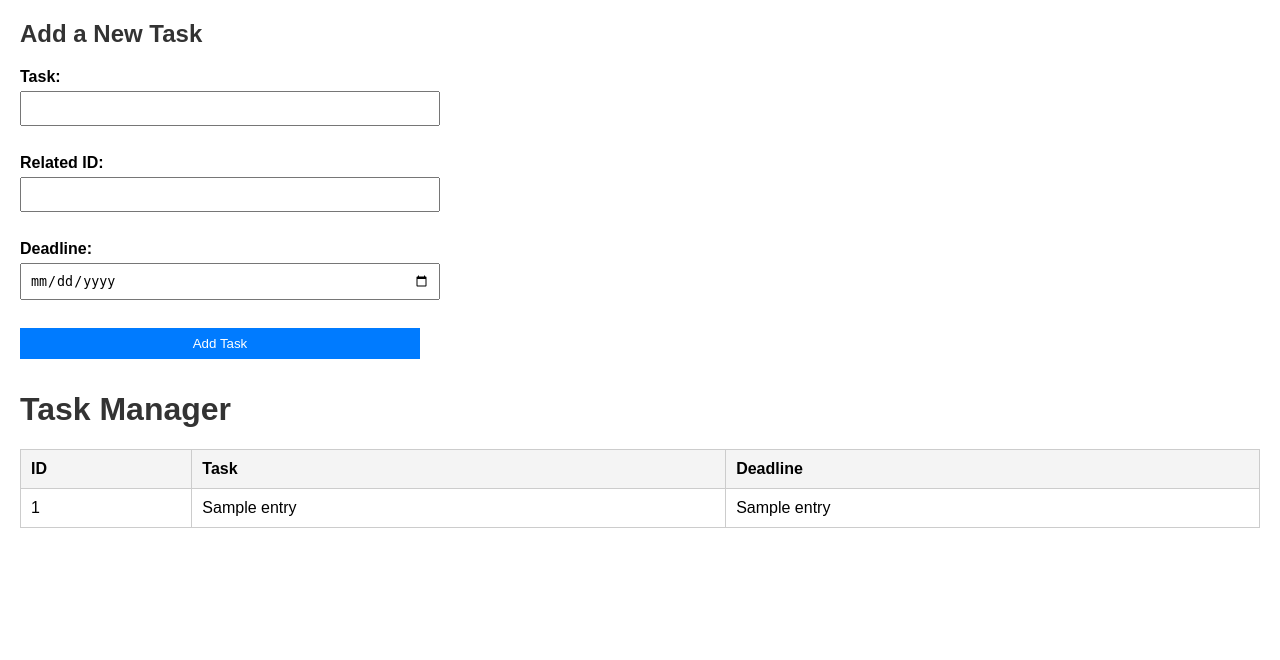
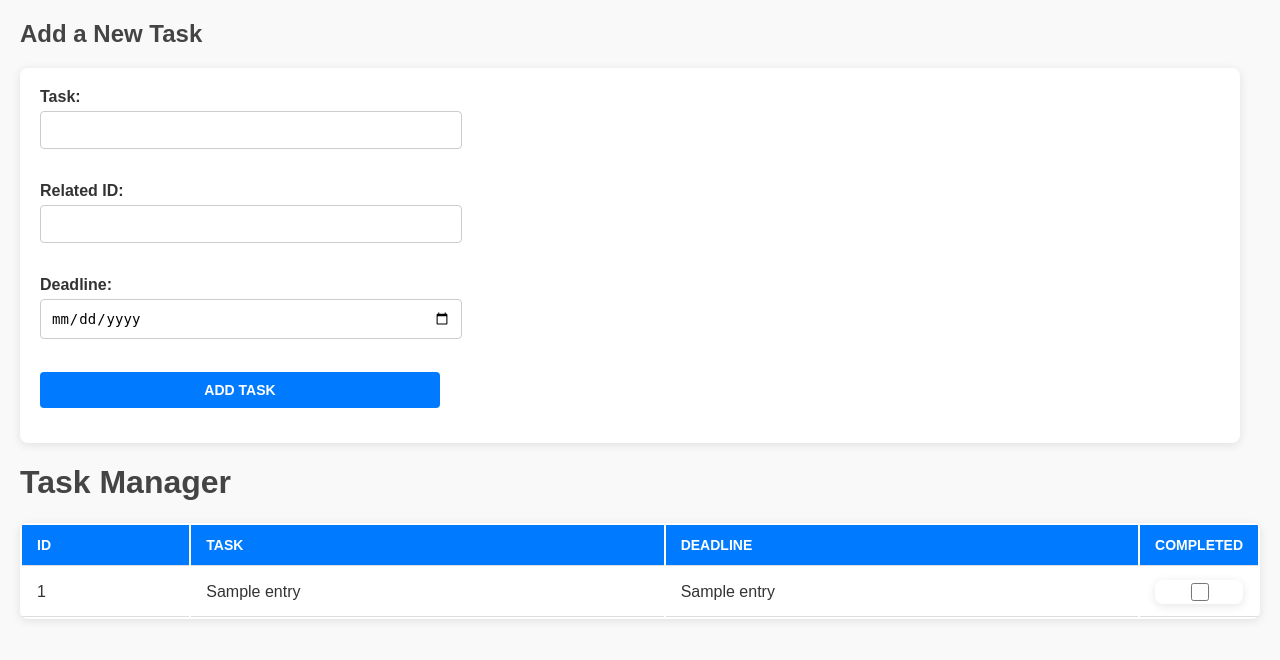
Before and after one commit to seetler/tasker, a Flask app: template templates/index.html in a window 1280 px wide. Shown: the top 660 px of the page. Run offline with Flask 3, Linux system fonts and the light colour scheme; the template is opened without the code that fills it: most values are stand-ins (such as "Sample title", 1, 10 or a date in 2020); parts of the project's set-up code (start-up, migrations or seed data) failed here and were passed over.

Commit message:
checkbox

```diff
--- a/app.py
+++ b/app.py
@@ -9,7 +9,7 @@ CSV_FILE = "data.csv"
 @app.route("/", methods=["GET", "POST"])
 def index():
     if request.method == "POST":
-        # Handle form submission
+        # Handle form submission for adding a new task
         task = request.form["task"]
         project = request.form["project"]
         deadline = request.form["deadline"]
@@ -21,10 +21,10 @@ def index():
             rows = list(reader)
             new_id = len(rows)  # Use the row count as the ID
 
-        # Add new entry to CSV
+        # Add new entry to CSV with completed defaulting to 0 (incomplete)
         with open(CSV_FILE, "a", newline="") as file:
             writer = csv.writer(file)
-            writer.writerow([new_id, task, project, date_added, deadline])
+            writer.writerow([new_id, task, project, date_added, deadline, 0])
 
         return redirect("/")
 
@@ -33,10 +33,32 @@ def index():
         reader = csv.reader(file)
         entries = list(reader)[1:]  # Skip the header row
 
+    # Filter only incomplete tasks (completed = 0)
+    incomplete_entries = [entry for entry in entries if entry[5] == "0"]
+
     # Sort entries by deadline (ascending)
-    entries_sorted = sorted(entries, key=lambda x: datetime.strptime(x[4], "%Y-%m-%d"))
+    entries_sorted = sorted(incomplete_entries, key=lambda x: datetime.strptime(x[4], "%Y-%m-%d"))
 
     return render_template("index.html", entries=entries_sorted)
 
+@app.route("/complete/<task_id>", methods=["POST"])
+def complete_task(task_id):
+    # Mark a task as completed by updating the CSV
+    with open(CSV_FILE, "r", newline="") as file:
+        reader = csv.reader(file)
+        rows = list(reader)
+
+    # Update the row where the ID matches the task_id
+    for row in rows:
+        if row[0] == task_id:
+            row[5] = "1"  # Set completed to 1 (True)
+
+    # Write the updated data back to the CSV
+    with open(CSV_FILE, "w", newline="") as file:
+        writer = csv.writer(file)
+        writer.writerows(rows)
+
+    return redirect("/")
+
 if __name__ == "__main__":
     app.run(host='0.0.0.0', port=portto, debug=True)
--- a/static/styles.css
+++ b/static/styles.css
@@ -1,33 +1,66 @@
 body {
     font-family: Arial, sans-serif;
     margin: 20px;
+    background-color: #f9f9f9;
+    color: #333;
 }
 
 h1, h2 {
-    color: #333;
+    color: #444;
 }
 
 table {
     width: 100%;
-    border-collapse: collapse;
     margin-bottom: 20px;
-}
-
-table, th, td {
-    border: 1px solid #ccc;
+    background-color: #fff;
+    box-shadow: 0px 2px 10px rgba(0, 0, 0, 0.1);
+    border-radius: 8px;
+    overflow: hidden;
 }
 
 th, td {
     text-align: left;
-    padding: 10px;
+    padding: 12px 15px;
+    border-bottom: 1px solid #ddd;
 }
 
 th {
-    background-color: #f4f4f4;
+    background-color: #007bff;
+    color: #fff;
+    text-transform: uppercase;
+    font-size: 14px;
 }
 
+tbody tr:nth-child(even) {
+    background-color: #f2f2f2;
+}
+
+tbody tr:hover {
+    background-color: #f0f8ff;
+}
+
+td {
+    vertical-align: middle;
+}
+
+td form {
+    display: flex;
+    justify-content: center;
+}
+
+input[type="checkbox"] {
+    width: 18px;
+    height: 18px;
+    cursor: pointer;
+}
+
+/* Form Styling */
 form {
-    margin-top: 20px;
+
+    background-color: #fff;
+
+    border-radius: 8px;
+    box-shadow: 0px 2px 10px rgba(0, 0, 0, 0.1);
 }
 
 label {
@@ -36,11 +69,16 @@ label {
     font-weight: bold;
 }
 
-input, button {
-    padding: 8px;
-    margin-bottom: 10px;
+input[type="text"],
+input[type="date"],
+button {
+    padding: 10px;
+    margin-bottom: 15px;
     width: 100%;
     max-width: 400px;
+    border: 1px solid #ccc;
+    border-radius: 4px;
+    font-size: 14px;
 }
 
 button {
@@ -48,8 +86,14 @@ button {
     color: #fff;
     border: none;
     cursor: pointer;
+    font-weight: bold;
+    text-transform: uppercase;
 }
 
 button:hover {
     background-color: #0056b3;
 }
+
+tr {
+    height: 40px;  /* Reduced height */
+}
--- a/templates/index.html
+++ b/templates/index.html
@@ -7,9 +7,9 @@
     <link rel="stylesheet" href="{{ url_for('static', filename='styles.css') }}">
 </head>
 <body>
-    <div style="margin-right: 20px;">
+    <div style="margin-right: 20px">
         <h2>Add a New Task</h2>
-        <form action="/" method="post">
+        <form action="/" method="post" style="padding: 20px;">
             <label for="task">Task:</label>
             <input type="text" id="task" name="task" required><br><br>
 
@@ -30,6 +30,7 @@
                 <th>ID</th>
                 <th>Task</th>
                 <th>Deadline</th>
+                <th>Completed</th>
             </tr>
         </thead>
         <tbody>
@@ -38,6 +39,11 @@
                 <td>{{ entry[0] }}</td>
                 <td>{{ entry[1] }}</td>
                 <td>{{ entry[4] }}</td>
+                <td width="40px">
+                    <form action="/complete/{{ entry[0] }}" method="post">
+                        <input type="checkbox" onchange="this.form.submit()">
+                    </form>
+                </td>
             </tr>
             {% endfor %}
         </tbody>
```
